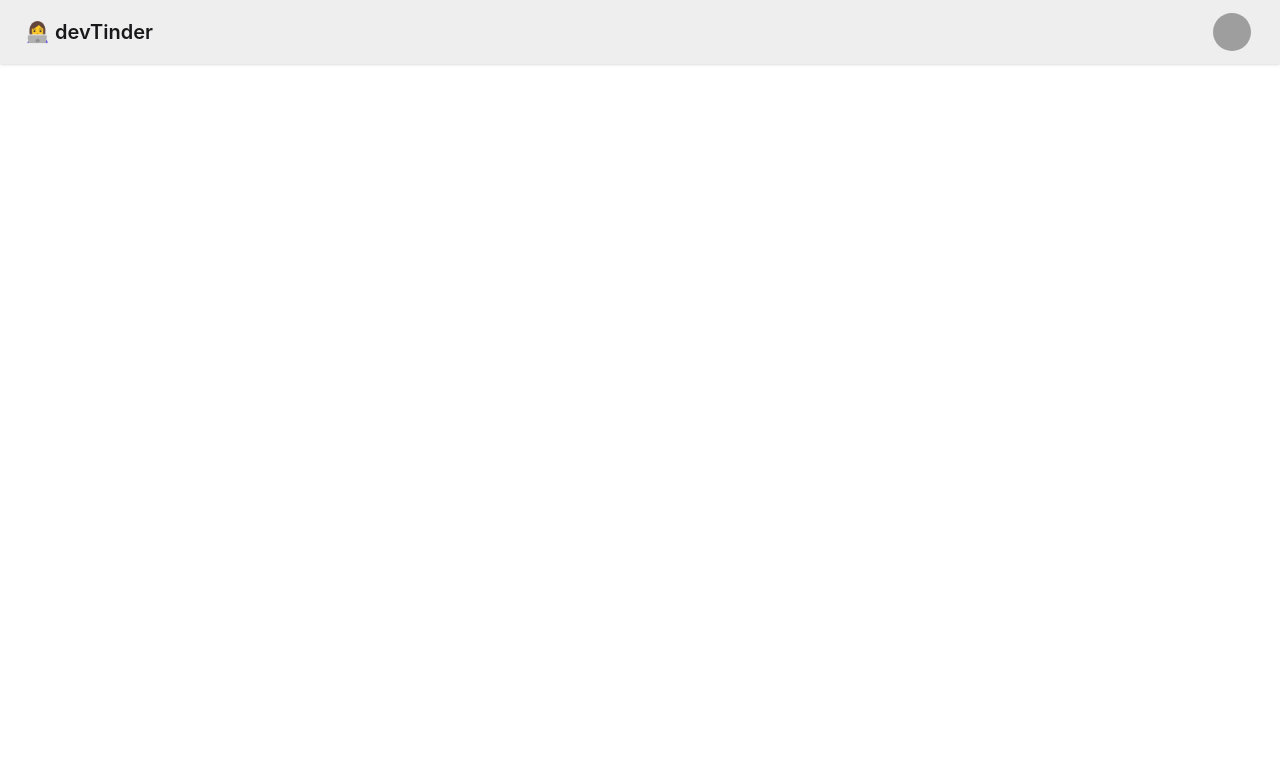
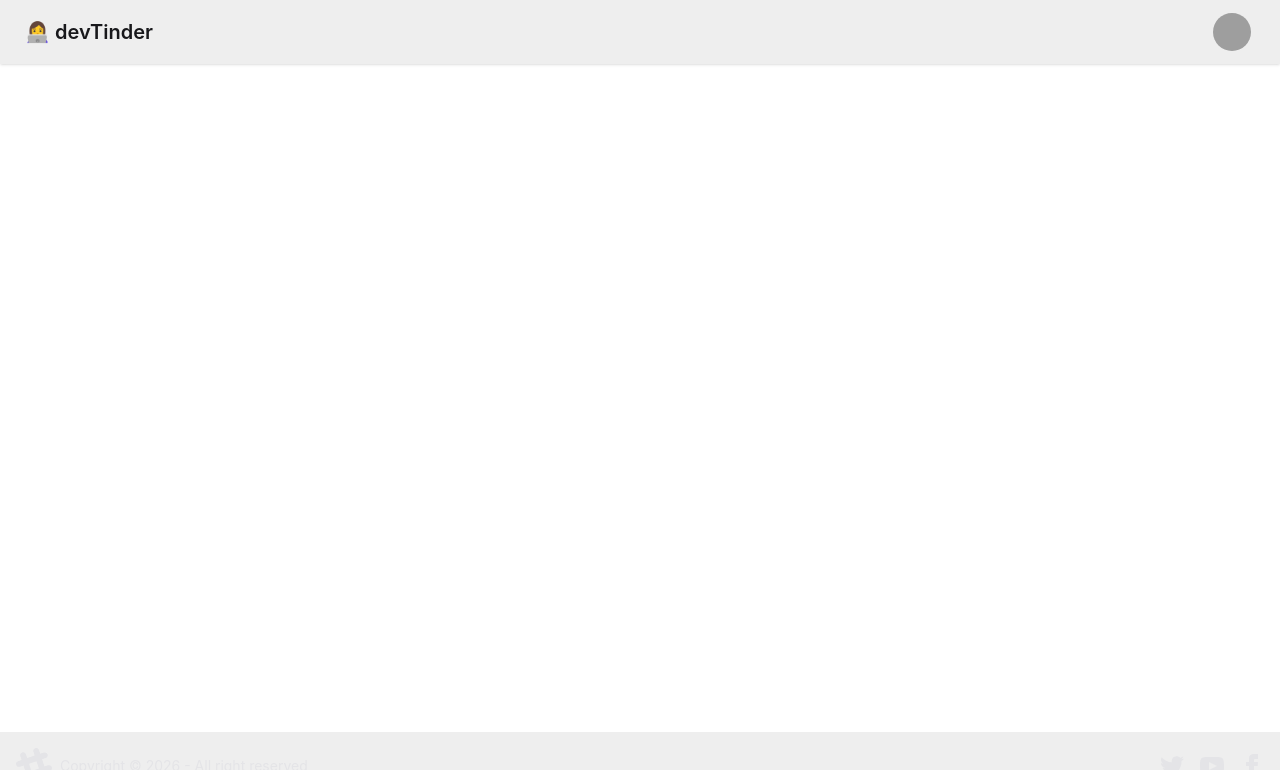
Before and after one commit to aarushi42/CollabCode-Frontend, a React (Vite) app: page / in a window 1280 px wide. Shown: the top 770 px of the page. Built offline with nearby package versions, Linux system fonts and the light colour scheme; grey boxes are pictures that could not be loaded.

Commit message:
routing, navbar, footer

```diff
--- a/package.json
+++ b/package.json
@@ -13,6 +13,7 @@
     "@tailwindcss/vite": "^4.2.1",
     "react": "^19.2.0",
     "react-dom": "^19.2.0",
+    "react-router-dom": "^7.13.1",
     "tailwindcss": "^4.2.1"
   },
   "devDependencies": {
--- a/src/App.jsx
+++ b/src/App.jsx
@@ -1,44 +1,20 @@
+import { BrowserRouter, Routes, Route } from "react-router-dom";
+import Navbar from "./Navbar";
+import Body from "./Body";
+import Login from "./Login";
+import Profile from "./Profile";
+
 function App() {
   return (
     <>
-      <div className="navbar bg-base-300 shadow-sm">
-        <div className="flex-1">
-          <a className="btn btn-ghost text-xl"> 👩‍💻 devTinder</a>
-        </div>
-        <div className="flex gap-2">
-          <div className="dropdown dropdown-end mx-5">
-            <div
-              tabIndex={0}
-              role="button"
-              className="btn btn-ghost btn-circle avatar"
-            >
-              <div className="w-10 rounded-full">
-                <img
-                  alt="Tailwind CSS Navbar component"
-                  src="https://img.daisyui.com/images/stock/photo-1534528741775-53994a69daeb.webp"
-                />
-              </div>
-            </div>
-            <ul
-              tabIndex="-1"
-              className="menu menu-sm dropdown-content bg-base-100 rounded-box z-1 mt-3 w-52 p-2 shadow"
-            >
-              <li>
-                <a className="justify-between">
-                  Profile
-                  <span className="badge">New</span>
-                </a>
-              </li>
-              <li>
-                <a>Settings</a>
-              </li>
-              <li>
-                <a>Logout</a>
-              </li>
-            </ul>
-          </div>
-        </div>
-      </div>
+      <BrowserRouter basename="/">
+        <Routes>
+          <Route path="/" element={<Body />}>
+            <Route path="/login" element={<Login />} />
+            <Route path="/profile" element={<Profile />} />
+          </Route>
+        </Routes>
+      </BrowserRouter>
     </>
   );
 }
--- /dev/null
+++ b/src/Body.jsx
@@ -0,0 +1,16 @@
+import React from "react";
+import Navbar from "./Navbar";
+import { Outlet } from "react-router-dom";
+import Footer from "./Footer";
+
+const Body = () => {
+  return (
+    <div>
+      <Navbar />
+      <Outlet />
+      <Footer />
+    </div>
+  );
+};
+
+export default Body;
--- /dev/null
+++ b/src/Footer.jsx
@@ -0,0 +1,61 @@
+import React from "react";
+
+const Footer = () => {
+  return (
+    <div>
+      <footer className="footer sm:footer-horizontal bg-base-300 text-neutral-content items-center p-4 fixed bottom-0">
+        <aside className="grid-flow-col items-center">
+          <svg
+            width="36"
+            height="36"
+            viewBox="0 0 24 24"
+            xmlns="http://www.w3.org/2000/svg"
+            fillRule="evenodd"
+            clipRule="evenodd"
+            className="fill-current"
+          >
+            <path d="M22.672 15.226l-2.432.811.841 2.515c.33 1.019-.209 2.127-1.23 2.456-1.15.325-2.148-.321-2.463-1.226l-.84-2.518-5.013 1.677.84 2.517c.391 1.203-.434 2.542-1.831 2.542-.88 0-1.601-.564-1.86-1.314l-.842-2.516-2.431.809c-1.135.328-2.145-.317-2.463-1.229-.329-1.018.211-2.127 1.231-2.456l2.432-.809-1.621-4.823-2.432.808c-1.355.384-2.558-.59-2.558-1.839 0-.817.509-1.582 1.327-1.846l2.433-.809-.842-2.515c-.33-1.02.211-2.129 1.232-2.458 1.02-.329 2.13.209 2.461 1.229l.842 2.515 5.011-1.677-.839-2.517c-.403-1.238.484-2.553 1.843-2.553.819 0 1.585.509 1.85 1.326l.841 2.517 2.431-.81c1.02-.33 2.131.211 2.461 1.229.332 1.018-.21 2.126-1.23 2.456l-2.433.809 1.622 4.823 2.433-.809c1.242-.401 2.557.484 2.557 1.838 0 .819-.51 1.583-1.328 1.847m-8.992-6.428l-5.01 1.675 1.619 4.828 5.011-1.674-1.62-4.829z"></path>
+          </svg>
+          <p>Copyright © {new Date().getFullYear()} - All right reserved</p>
+        </aside>
+        <nav className="grid-flow-col gap-4 md:place-self-center md:justify-self-end">
+          <a>
+            <svg
+              xmlns="http://www.w3.org/2000/svg"
+              width="24"
+              height="24"
+              viewBox="0 0 24 24"
+              className="fill-current"
+            >
+              <path d="M24 4.557c-.883.392-1.832.656-2.828.775 1.017-.609 1.798-1.574 2.165-2.724-.951.564-2.005.974-3.127 1.195-.897-.957-2.178-1.555-3.594-1.555-3.179 0-5.515 2.966-4.797 6.045-4.091-.205-7.719-2.165-10.148-5.144-1.29 2.213-.669 5.108 1.523 6.574-.806-.026-1.566-.247-2.229-.616-.054 2.281 1.581 4.415 3.949 4.89-.693.188-1.452.232-2.224.084.626 1.956 2.444 3.379 4.6 3.419-2.07 1.623-4.678 2.348-7.29 2.04 2.179 1.397 4.768 2.212 7.548 2.212 9.142 0 14.307-7.721 13.995-14.646.962-.695 1.797-1.562 2.457-2.549z"></path>
+            </svg>
+          </a>
+          <a>
+            <svg
+              xmlns="http://www.w3.org/2000/svg"
+              width="24"
+              height="24"
+              viewBox="0 0 24 24"
+              className="fill-current"
+            >
+              <path d="M19.615 3.184c-3.604-.246-11.631-.245-15.23 0-3.897.266-4.356 2.62-4.385 8.816.029 6.185.484 8.549 4.385 8.816 3.6.245 11.626.246 15.23 0 3.897-.266 4.356-2.62 4.385-8.816-.029-6.185-.484-8.549-4.385-8.816zm-10.615 12.816v-8l8 3.993-8 4.007z"></path>
+            </svg>
+          </a>
+          <a>
+            <svg
+              xmlns="http://www.w3.org/2000/svg"
+              width="24"
+              height="24"
+              viewBox="0 0 24 24"
+              className="fill-current"
+            >
+              <path d="M9 8h-3v4h3v12h5v-12h3.642l.358-4h-4v-1.667c0-.955.192-1.333 1.115-1.333h2.885v-5h-3.808c-3.596 0-5.192 1.583-5.192 4.615v3.385z"></path>
+            </svg>
+          </a>
+        </nav>
+      </footer>
+    </div>
+  );
+};
+
+export default Footer;
--- /dev/null
+++ b/src/Login.jsx
@@ -0,0 +1,7 @@
+import React from "react";
+
+const Login = () => {
+  return <div></div>;
+};
+
+export default Login;
--- /dev/null
+++ b/src/Navbar.jsx
@@ -0,0 +1,48 @@
+import React from "react";
+
+const Navbar = () => {
+  return (
+    <div>
+      <div className="navbar bg-base-300 shadow-sm">
+        <div className="flex-1">
+          <a className="btn btn-ghost text-xl"> 👩‍💻 devTinder</a>
+        </div>
+        <div className="flex gap-2">
+          <div className="dropdown dropdown-end mx-5">
+            <div
+              tabIndex={0}
+              role="button"
+              className="btn btn-ghost btn-circle avatar"
+            >
+              <div className="w-10 rounded-full">
+                <img
+                  alt="Tailwind CSS Navbar component"
+                  src="https://img.daisyui.com/images/stock/photo-1534528741775-53994a69daeb.webp"
+                />
+              </div>
+            </div>
+            <ul
+              tabIndex="-1"
+              className="menu menu-sm dropdown-content bg-base-100 rounded-box z-1 mt-3 w-52 p-2 shadow"
+            >
+              <li>
+                <a className="justify-between">
+                  Profile
+                  <span className="badge">New</span>
+                </a>
+              </li>
+              <li>
+                <a>Settings</a>
+              </li>
+              <li>
+                <a>Logout</a>
+              </li>
+            </ul>
+          </div>
+        </div>
+      </div>
+    </div>
+  );
+};
+
+export default Navbar;
--- /dev/null
+++ b/src/Profile.jsx
@@ -0,0 +1,7 @@
+import React from "react";
+
+const Profile = () => {
+  return <div></div>;
+};
+
+export default Profile;
```
Also changed, not shown: 1 other file (tests, documents, lock files or other folders).
